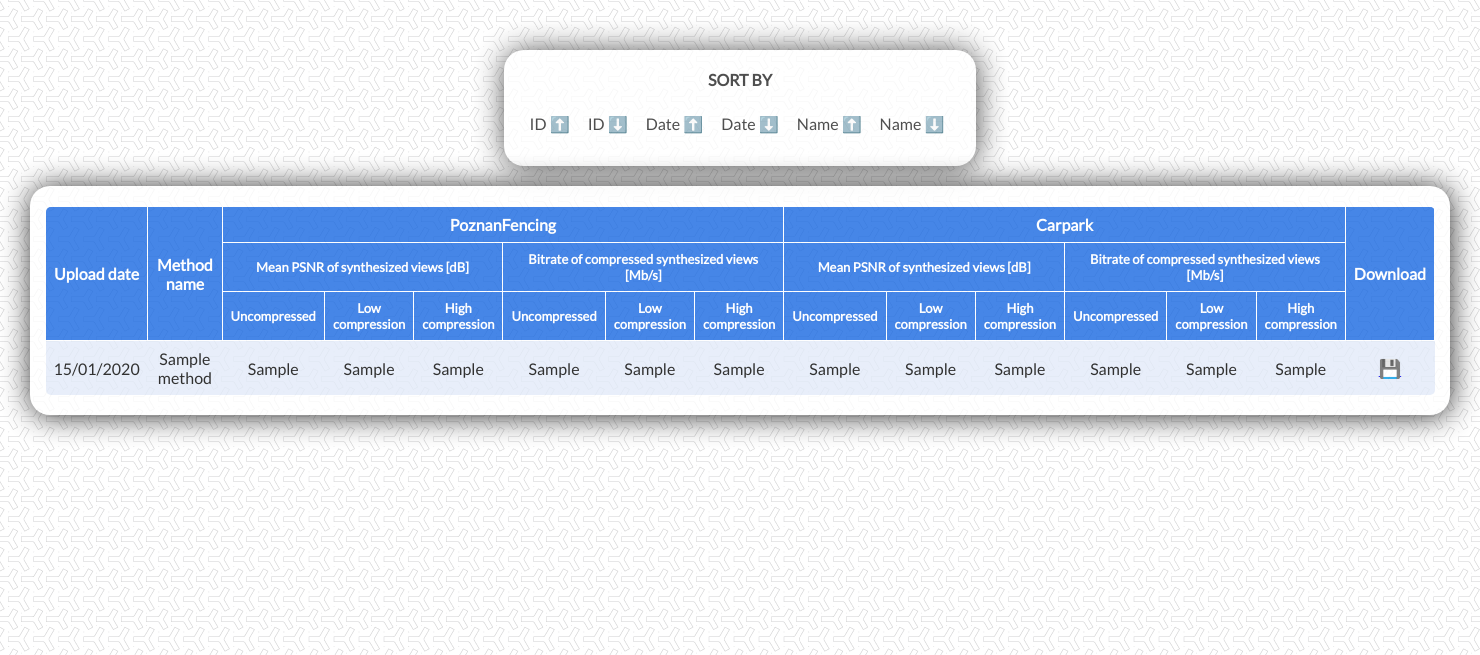
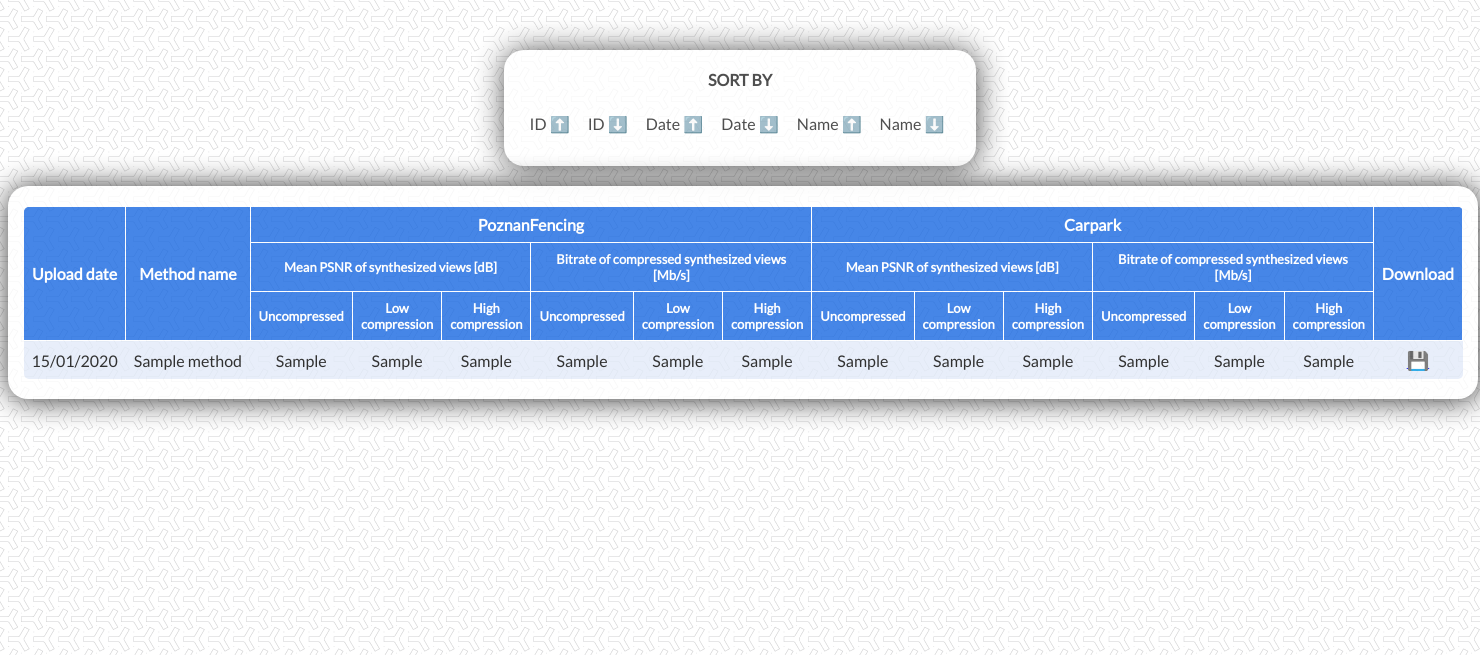
Before and after one commit to mattix1710/DepthMapQualityDB, a Django app: template depth_grader/depthQualifier/templates/depthQualifier/depth_est_methods.html in a window 1480 px wide. Shown: the part 58-713 px from the top of the page. Run offline with Django 4.2, Linux system fonts and the light colour scheme; the template is opened without the code that fills it: most values are stand-ins (such as "Sample title", 1, 10 or a date in 2020); parts of the project's set-up code (start-up, migrations or seed data) failed here and were passed over.

Commit message:
Update style.css

```diff
--- a/depth_grader/depthQualifier/static/depthQualifier/style.css
+++ b/depth_grader/depthQualifier/static/depthQualifier/style.css
@@ -40,7 +40,7 @@ body{
 
 #container-ratings
 {
-    width: 1400px;
+    width: 1450px;
     margin-left: auto;
     margin-right: auto;
     background-color: white;
```
